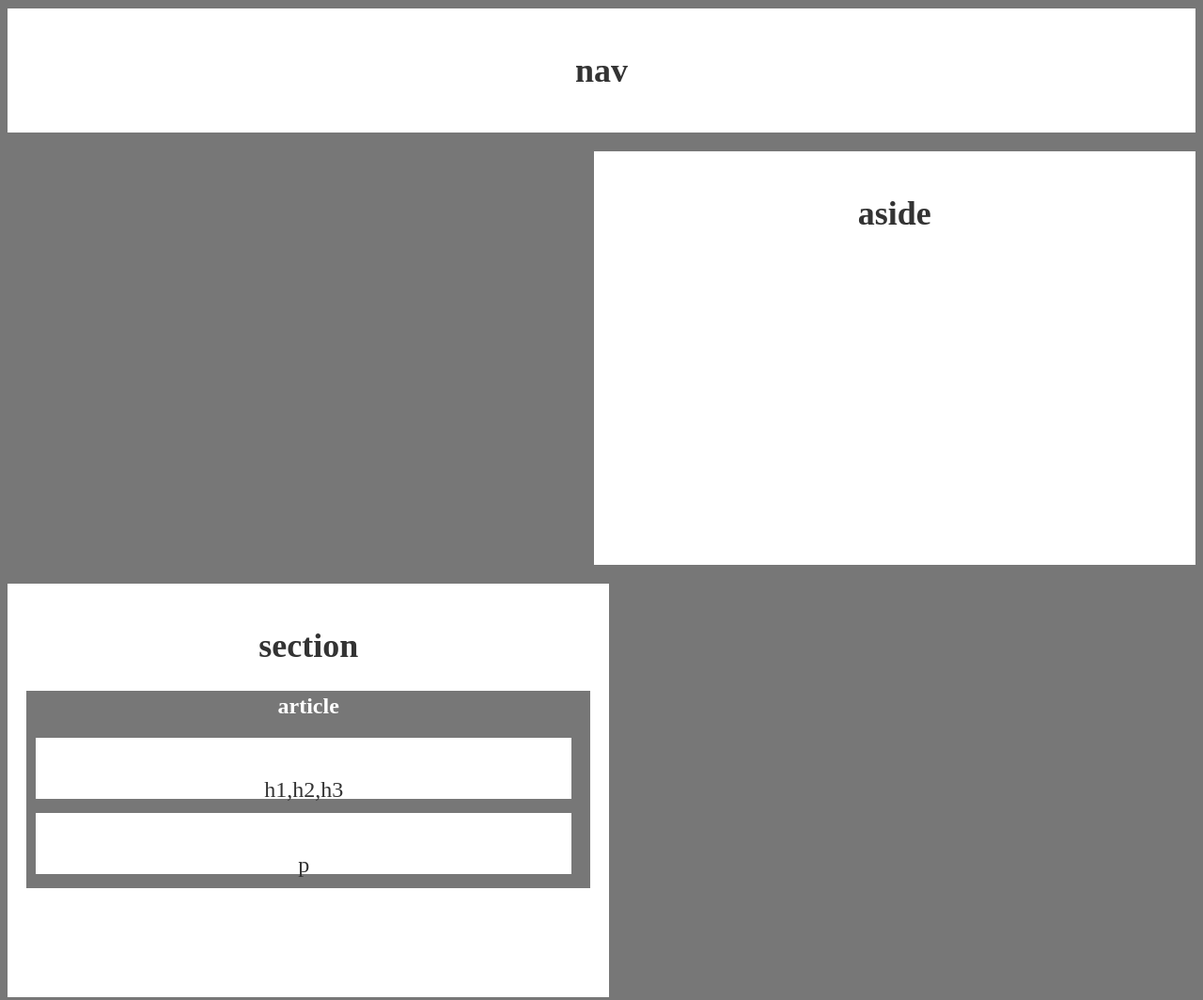
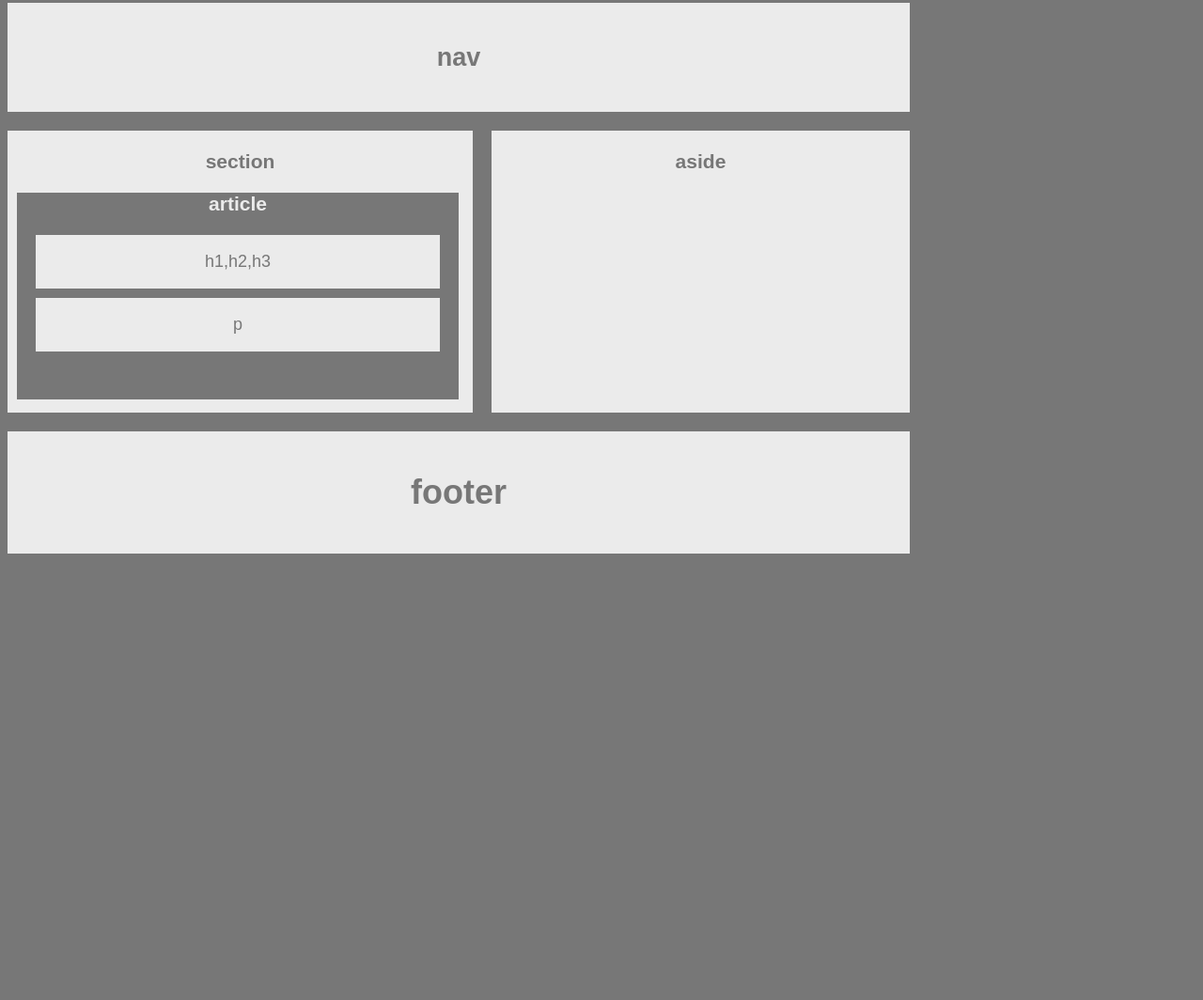
Before and after one commit to manueltrujillo02/demo, a plain HTML site: page index.html in a window 1280 px wide. Shown: the part 155-1219 px from the top of the page at 94% size. After the commit the page ends 976 px from the top, so only its background shows below. Drawn offline with Linux system fonts and the light colour scheme.

Commit message:
completed homework

```diff
--- a/index.html
+++ b/index.html
@@ -1,49 +1,50 @@
 <!DOCTYPE html>
-<html lang="en-us">
-
+<html lang="en">
     <head>
         <meta charset="UTF-8">
-  <title>Floats</title>
-  <link rel="stylesheet" type="text/css" href="style.css">
+        <meta name="viewport" content="width=device-width, initial-scale=1.0">
+        <meta http-equiv="X-UA-Compatible" content="ie=edge">
+        <title>Document</title>
+        <link rel="stylesheet" href="style.css">
     </head>
+    <body>
 
-<body>
 
         <header>
             <h1>header</h1>
+
         </header>
 
-  <section id="left">
+        <nav>
             <h1>nav</h1>
-  </section>
+        </nav>
 
-  <section id="right">
-    <h1>aside</h1>
-  </section>
+        <section>
+            <h3>section</h3>
 
-  <section id="full">
-
-    <h1>section</h1>
-
-    <article>
-        <h4>article</h4>
-    </article>
+            <article class="article">
+                <h3>article</h3>
 
 
-    <aside>
+                <div class="thehs">
                     <p>h1,h2,h3</p>
-    </aside>
+                </div>
 
-   <div id="division">
+                <div class="p1">
                     <p>p</p>
                 </div>
 
+            </article>
+
         </section>
+
+        <aside>
+                <h3>aside</h3>
+        </aside>
 
         <footer>
                 <h1>footer</h1>
         </footer>
-
     </body>
 
 </html>
--- a/style.css
+++ b/style.css
@@ -1,94 +1,85 @@
-{
-  box-sizing: border-box;
-  text-align: center;
-}
+body {
 
-body {
-  font-size: 24px;
-  line-height: 32px;
-  color: #777;
-  background: #777;
+    font-family: 'Arial', 'Helvetica Neue', Helvetica, sans-serif;
+    color:#777;
+    background: #777;
+    width: 960px;
+    height: 960px;
+    font-size: 18px;
 }
 
 header {
-  padding: 20px;
-  margin-bottom: 20px;
-  text-align: center;
-  color: #333;
-  background: white;
+    margin: auto;
+    padding: 20px;
+    margin-bottom: 20px;
+    text-align: center;
+    background: #ebebeb;
 }
 
-#left {
-  padding: 20px;
-  margin-bottom: 20px;
-  text-align: center;
-  color: #333;
-  background: white;
+nav {
+    padding: 20px;
+    margin-bottom: 20px;
+
+    text-align: center;
+    background: #ebebeb;
 }
 
 section {
-  padding: 20px;
-  margin-bottom: 20px;
-  text-align: center;
-  background: white;
+    width: 495px;
+    height: 300px;
+    display: block;
+    float: left;
+    margin-bottom: 20px;
+    text-align: center;
+    background: #ebebeb;
 }
 
-#full {
-  text-align: center;
-  float: left;
-  height: 400px;
-  width:47.5%;
-  color: #333;
-  background: white;
+.article {
+    width: 470px;
+    height: 220px;
+    margin-left: 10px;
+    text-align: center;
+    color: #ebebeb;
+    background: #777;
 }
 
-#right {
-  float: right;
-  height: 400px;
-  width: 47.5%;
-  color: #333;
-  background: white;
-}
-
-
-
-#division {
-  position: relative;
-  top: -145px;
-  padding: 15px;
-  height: 35px;
-  width: 90%;
-  left:10px;
-  text-align: center;
-  background: white;
-}
-
-article{
-  position: relative;
-  height: 210px;
-  color: white;
-  background: #777;
-
+.thehs {
+    width: 430px;
+    margin-left: 20px;
+    margin-bottom: 10px;
+    margin-top: 20px;
+    overflow: auto;
+    color: #777;
+    background: #ebebeb;
 
 }
 
+.p1 {
+    width: 430px;
+    margin-left: 20px;
+    margin-bottom: 10px;
+    overflow: auto;
+    color: #777;
+    background: #ebebeb;
+}
+
 aside {
-  position: relative;
-  top: -160px;
-  padding: 15px;
-  height: 35px;
-  width: 90%;
-  left:10px;
-  text-align: center;
-  background: white;
-
+    width: 445px;
+    display: block;
+    height: 300px;
+    margin-bottom: 20px;
+    margin-left: 20px;
+    float: right;
+    text-align: center;
+    background: #ebebeb;
 
 }
 
 footer {
-  padding: 10px;
-  text-align: center;
-  clear: both;
-  color: #333;
-  background: white;
+    overflow: auto;
+    clear: both;
+    padding: 20px;
+    text-align: center;
+    background: #ebebeb;
+
 }
```
Lines whose indentation alone changed are shown as unchanged.
